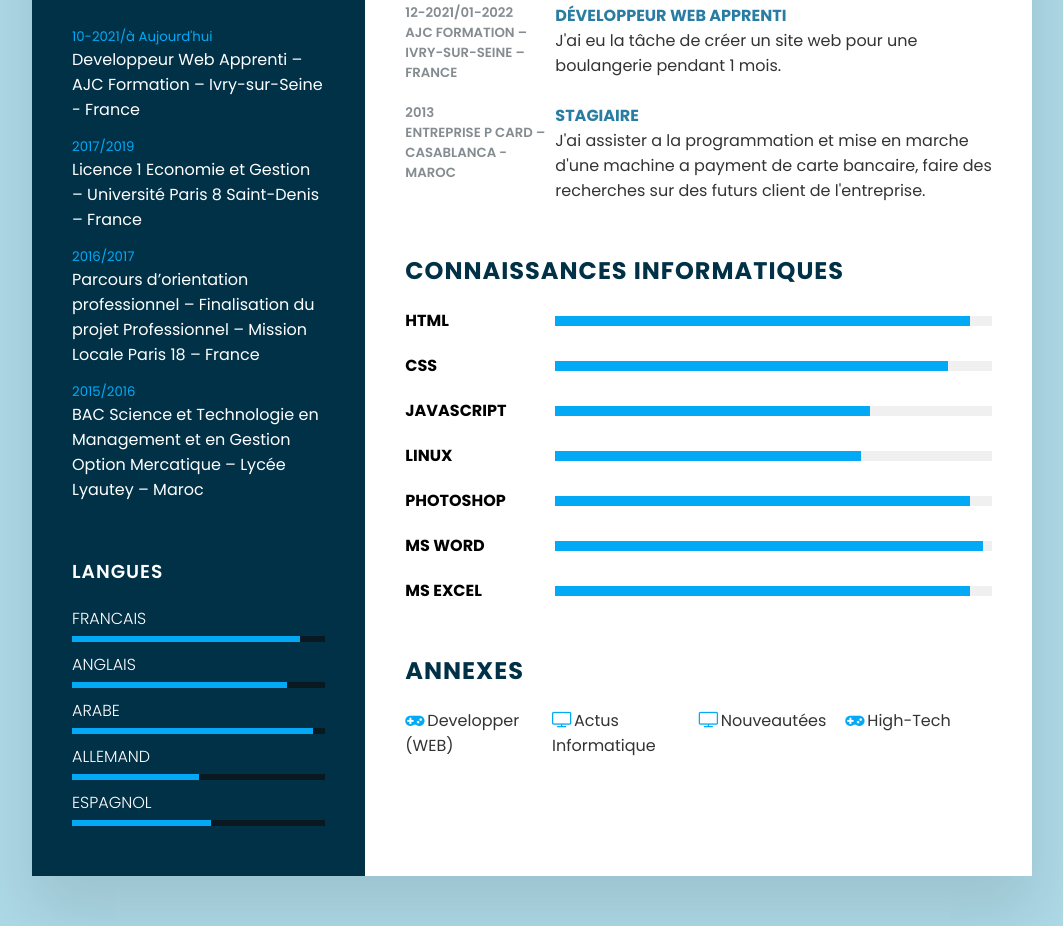
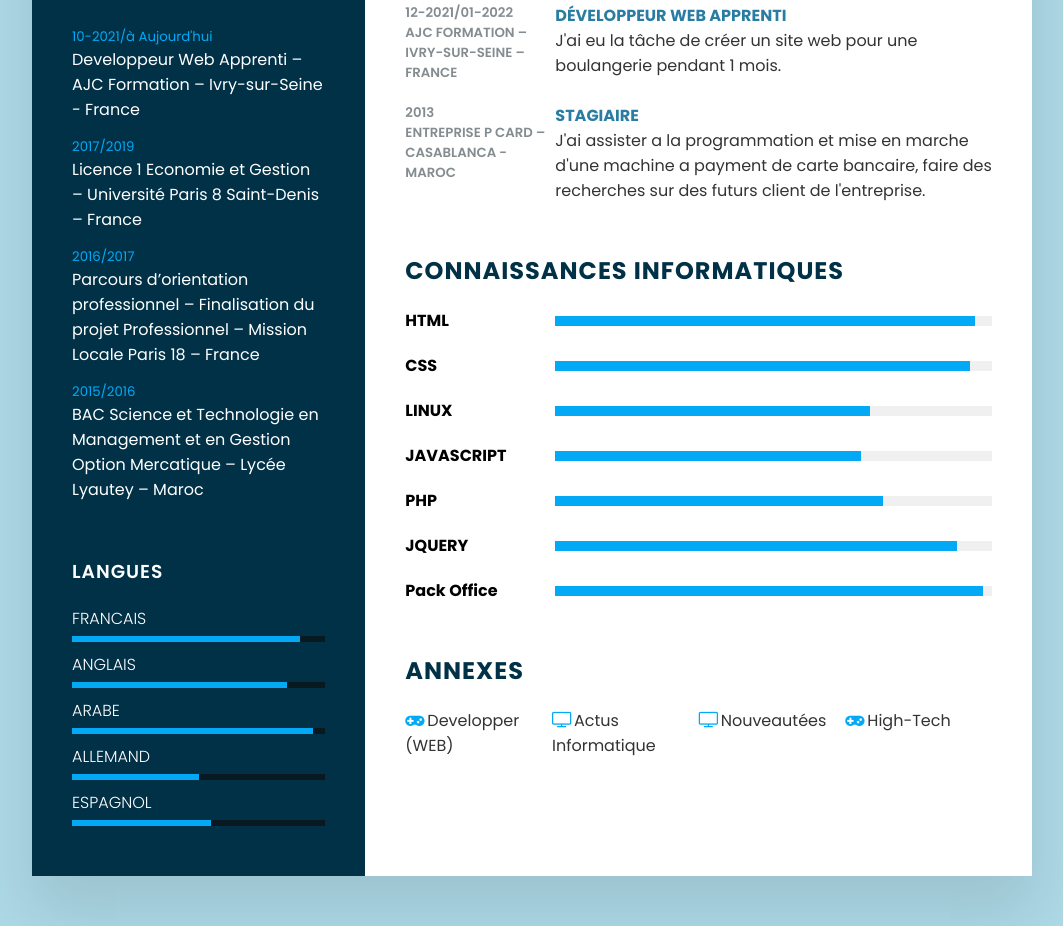
Before and after one commit to chouaibj/CV-Developpeur-Web, a plain HTML site: page index.html in a window 1280 px wide. Shown: the part 727-1653 px from the top of the page, without its empty margins (108-1171 px from the left). Drawn offline with Linux system fonts and the light colour scheme.

Commit message:
Update index.html

```diff
--- a/index.html
+++ b/index.html
@@ -150,43 +150,43 @@
                 <div class="box">
                     <h4>HTML</h4>
                     <div class="percent2">
-                        <div style="width: 95%;"></div>
+                        <div style="width: 96%;"></div>
                     </div>
                 </div>
                 <div class="box">
                     <h4>CSS</h4>
                     <div class="percent2">
-                        <div style="width: 90%;"></div>
+                        <div style="width: 95%;"></div>
+                    </div>
+                </div>
+                <div class="box">
+                    <h4>LINUX</h4>
+                    <div class="percent2">
+                        <div style="width: 72%;"></div>
                     </div>
                 </div>
                 <div class="box">
                     <h4>JAVASCRIPT</h4>
                     <div class="percent2">
-                        <div style="width: 72%;"></div>
-                    </div>
-                </div>
-                <div class="box">
-                    <h4>LINUX</h4>
-                    <div class="percent2">
                         <div style="width: 70%;"></div>
                     </div>
                 </div>
                 <div class="box">
-                    <h4>PHOTOSHOP</h4>
+                    <h4>PHP</h4>
                     <div class="percent2">
-                        <div style="width: 95%;"></div>
+                        <div style="width: 75%;"></div>
                     </div>
                 </div>
                 <div class="box">
-                    <h4>MS WORD</h4>
+                    <h4>JQUERY</h4>
                     <div class="percent2">
-                        <div style="width: 98%;"></div>
+                        <div style="width: 92%;"></div>
                     </div>
                 </div>
                 <div class="box">
-                    <h4>MS EXCEL</h4>
+                    <h4>Pack Office</h4>
                     <div class="percent2">
-                        <div style="width: 95%;"></div>
+                        <div style="width: 98%;"></div>
                     </div>
                 </div>
             </div>
```
